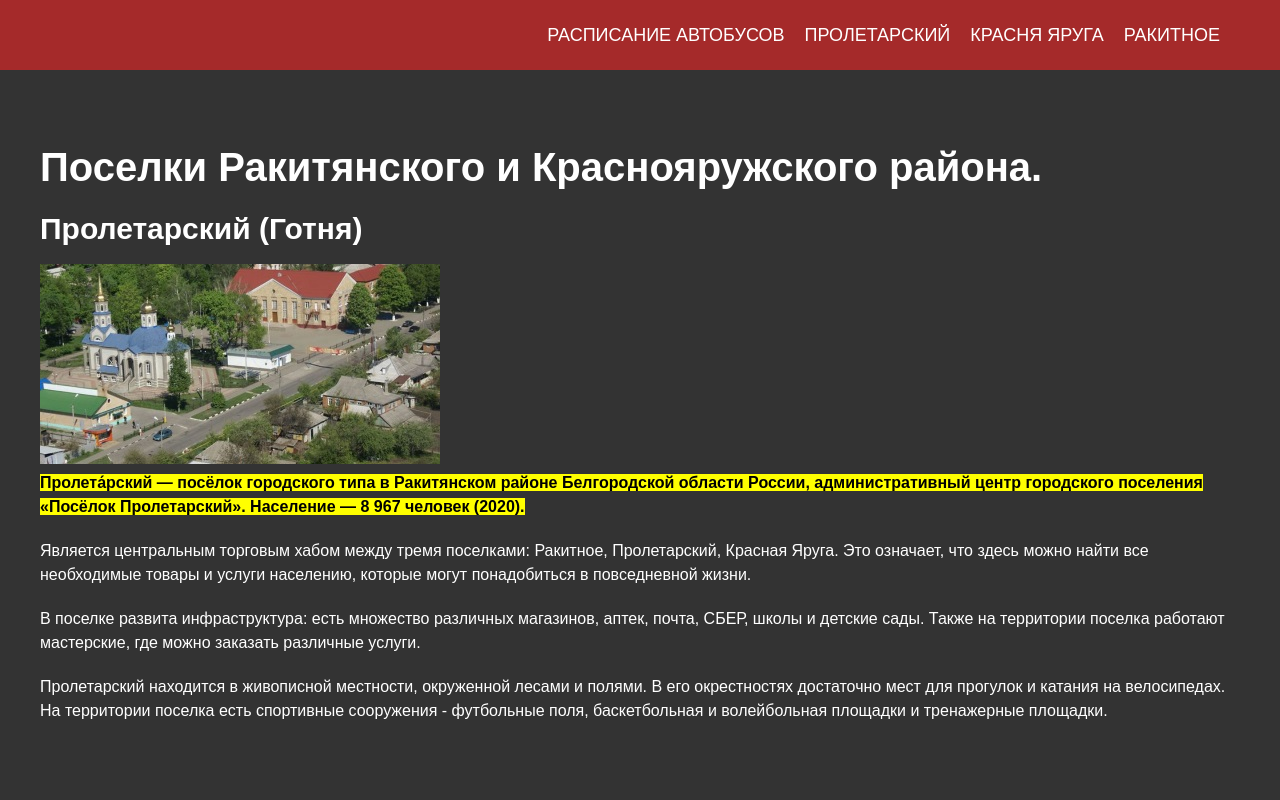
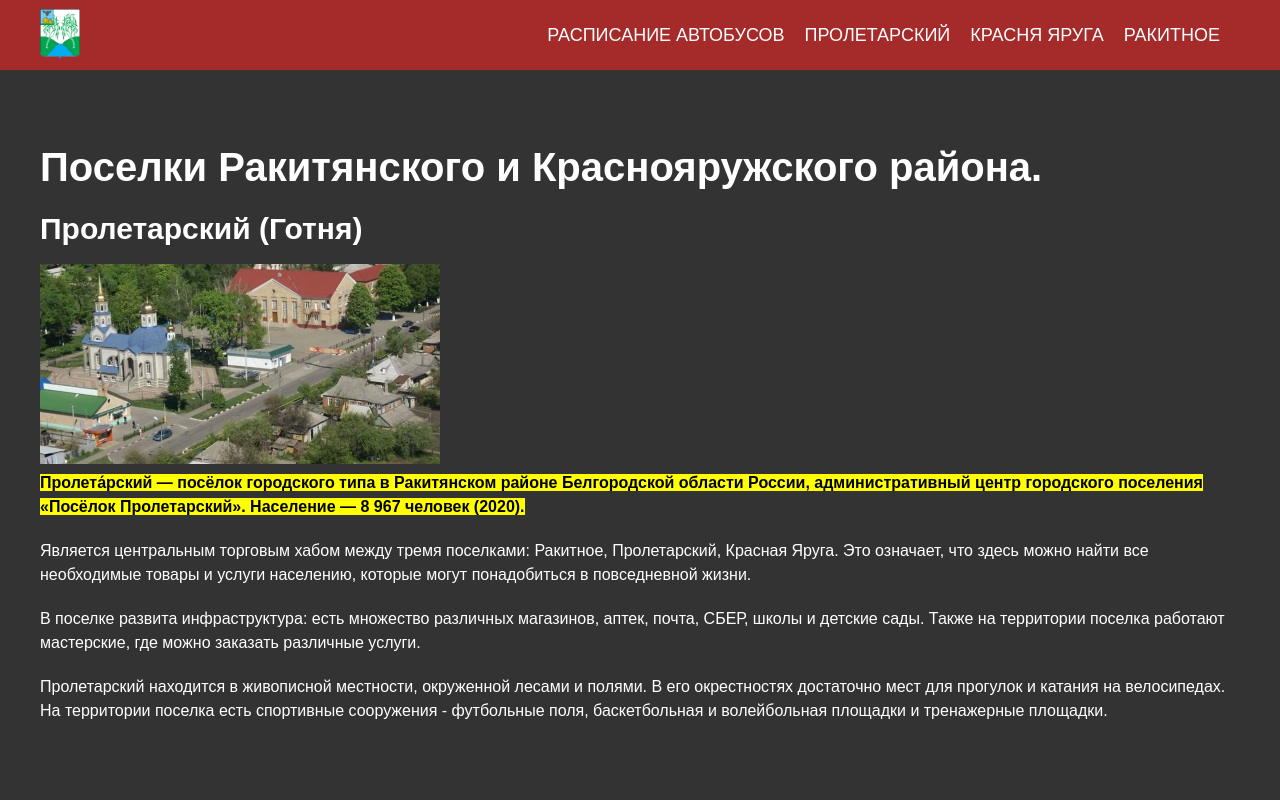
Before and after one commit to 1ev5ha/grk31, a plain HTML site: page index.html in a window 1280 px wide. Shown: the top 800 px of the page. Drawn offline with Linux system fonts and the light colour scheme; files that its build step writes are made by us from their sources.

Commit message:
add logo img

```diff
--- a/index.html
+++ b/index.html
@@ -39,10 +39,13 @@
     <div class="wrapper">
         <header class="header">
             <div class="header__container">
-                <a href="" class="header__logo"></a>
+                <a href="#" class="header__logo">
+                  <img class="logo" src="./img/social/rakitnoe.gif" alt="герб Ракитянский район">
+                </a>
                 <div class="header__menu menu">
                     <div class="menu__icon">
-                        <span></span>
+                        <span>
+                        </span>
                     </div>
                     <nav class="menu__body">
                         <ul class="menu__list">
```
Also changed, not shown: raspisanie.html (+3 -1 lines).
